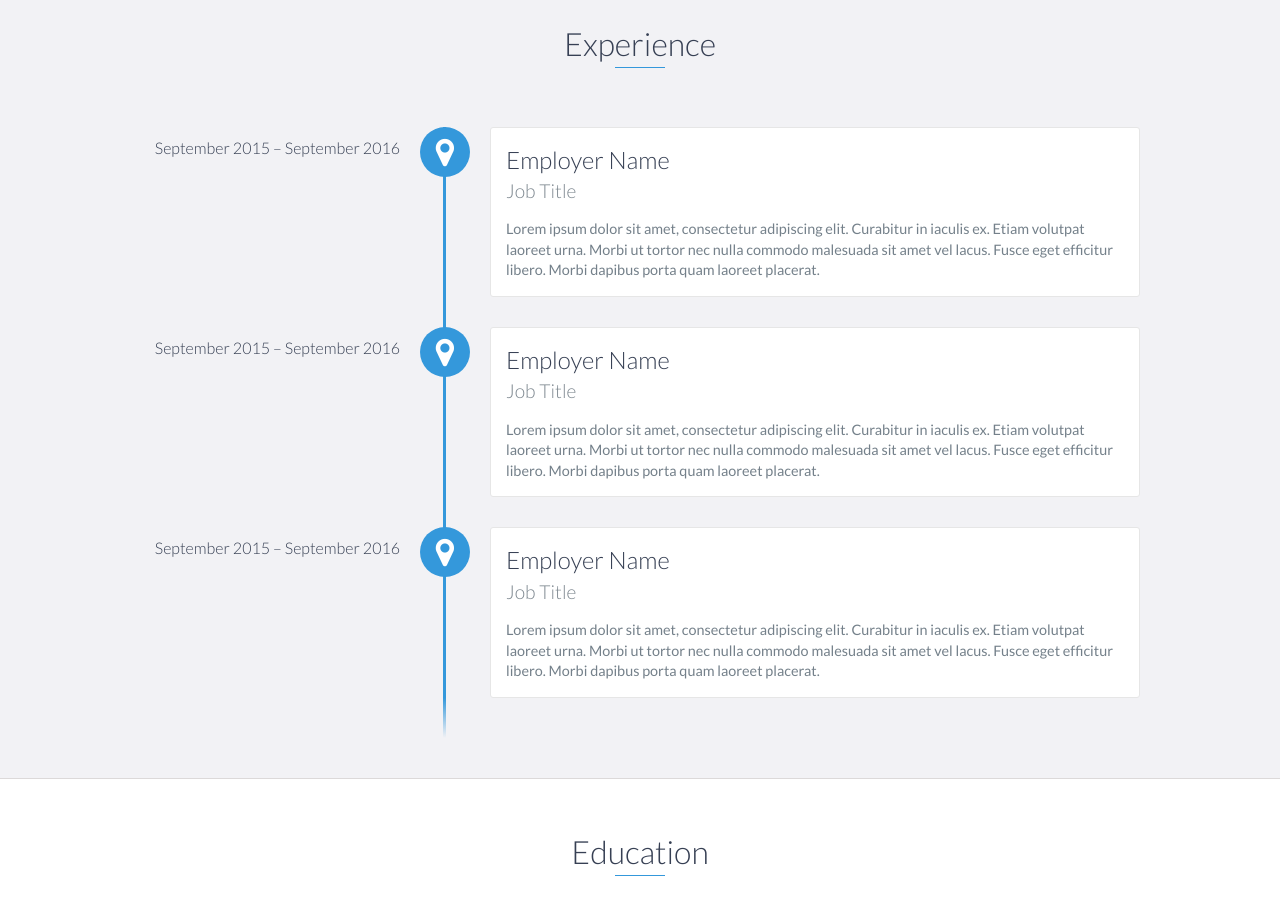
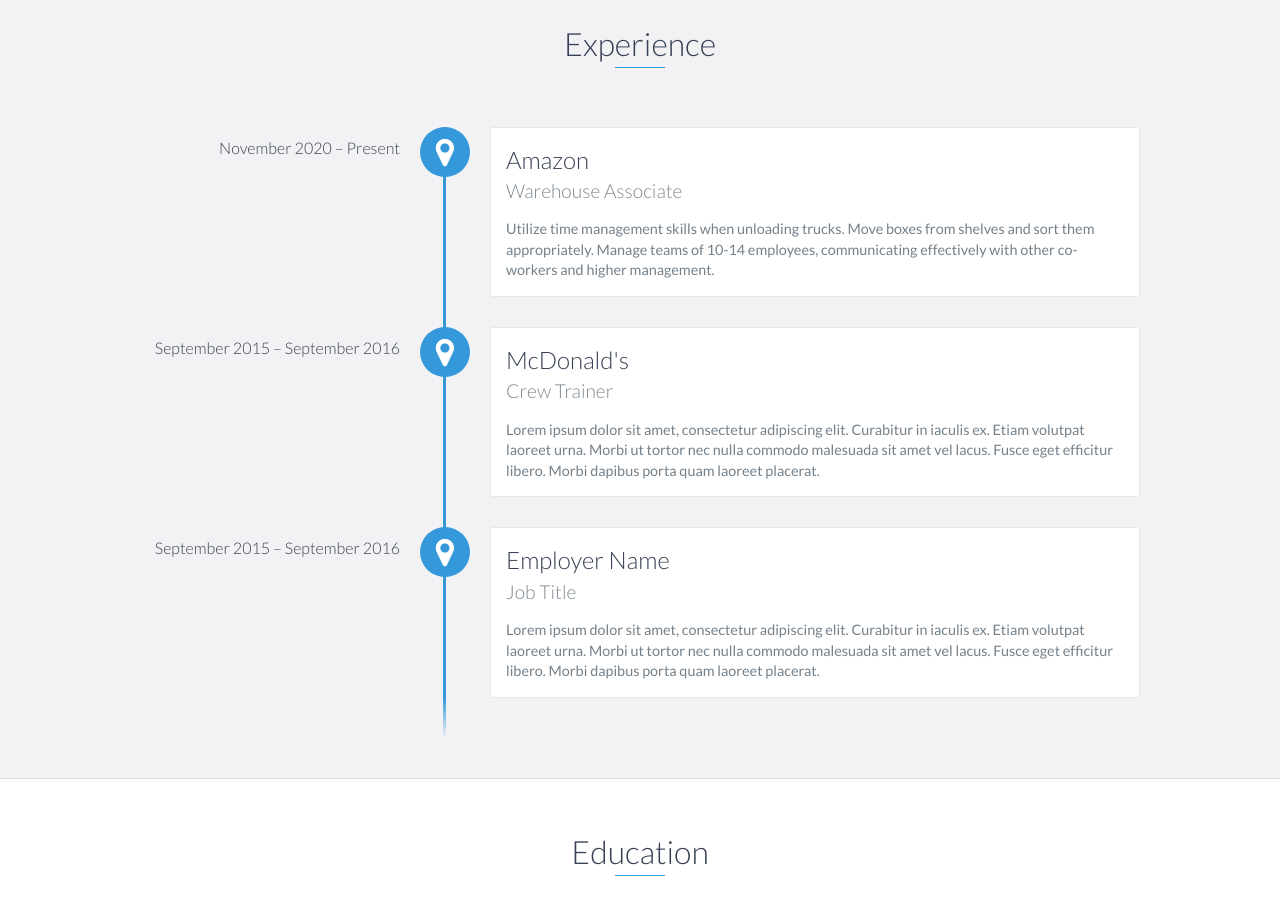
Before and after one commit to edwinnava/edwinnava.github.io, a website: page index.html in a window 1280 px wide. Shown: the part 1140-2062 px from the top of the page. Drawn offline with nearby package versions, Linux system fonts and the light colour scheme.

Commit message:
updating portfolio

```diff
--- a/index.html
+++ b/index.html
@@ -50,7 +50,7 @@
         <div id="lead-content">
             <h1>Edwin Nava </h1>
             <h2>Student</h2>
-            <a href="#" class="btn-rounded-white">Download Resume</a>
+            <a href="edwin.docx" download="Edwin's_resume.docx"  class ="btn-rounded-white"> Download Resume</a>
         </div>
         <!-- End #lead-content -->
 
@@ -86,17 +86,19 @@
     <div id="experience" class="background-alt">
         <h2 class="heading">Experience</h2>
         <div id="experience-timeline">
-            <div data-date="September 2015 – September 2016">
-                <h3>Employer Name</h3>
-                <h4>Job Title</h4>
-                <p>
-                    Lorem ipsum dolor sit amet, consectetur adipiscing elit. Curabitur in iaculis ex. Etiam volutpat laoreet urna. Morbi ut tortor nec nulla commodo malesuada sit amet vel lacus. Fusce eget efficitur libero. Morbi dapibus porta quam laoreet placerat.
+            <div data-date="November 2020 – Present">
+                <h3>Amazon</h3>
+                <h4>Warehouse Associate </h4>
+                <p> Utilize time management skills when unloading trucks.
+                    Move boxes from shelves and sort them appropriately.
+                    Manage teams of 10-14 employees, communicating effectively with other co-workers and higher management.
+
                 </p>
             </div>
 
             <div data-date="September 2015 – September 2016">
-                <h3>Employer Name</h3>
-                <h4>Job Title</h4>
+                <h3>McDonald's</h3>
+                <h4>Crew Trainer</h4>
                 <p>
                     Lorem ipsum dolor sit amet, consectetur adipiscing elit. Curabitur in iaculis ex. Etiam volutpat laoreet urna. Morbi ut tortor nec nulla commodo malesuada sit amet vel lacus. Fusce eget efficitur libero. Morbi dapibus porta quam laoreet placerat.
                 </p>
```
Also changed, not shown: 1 other file.
